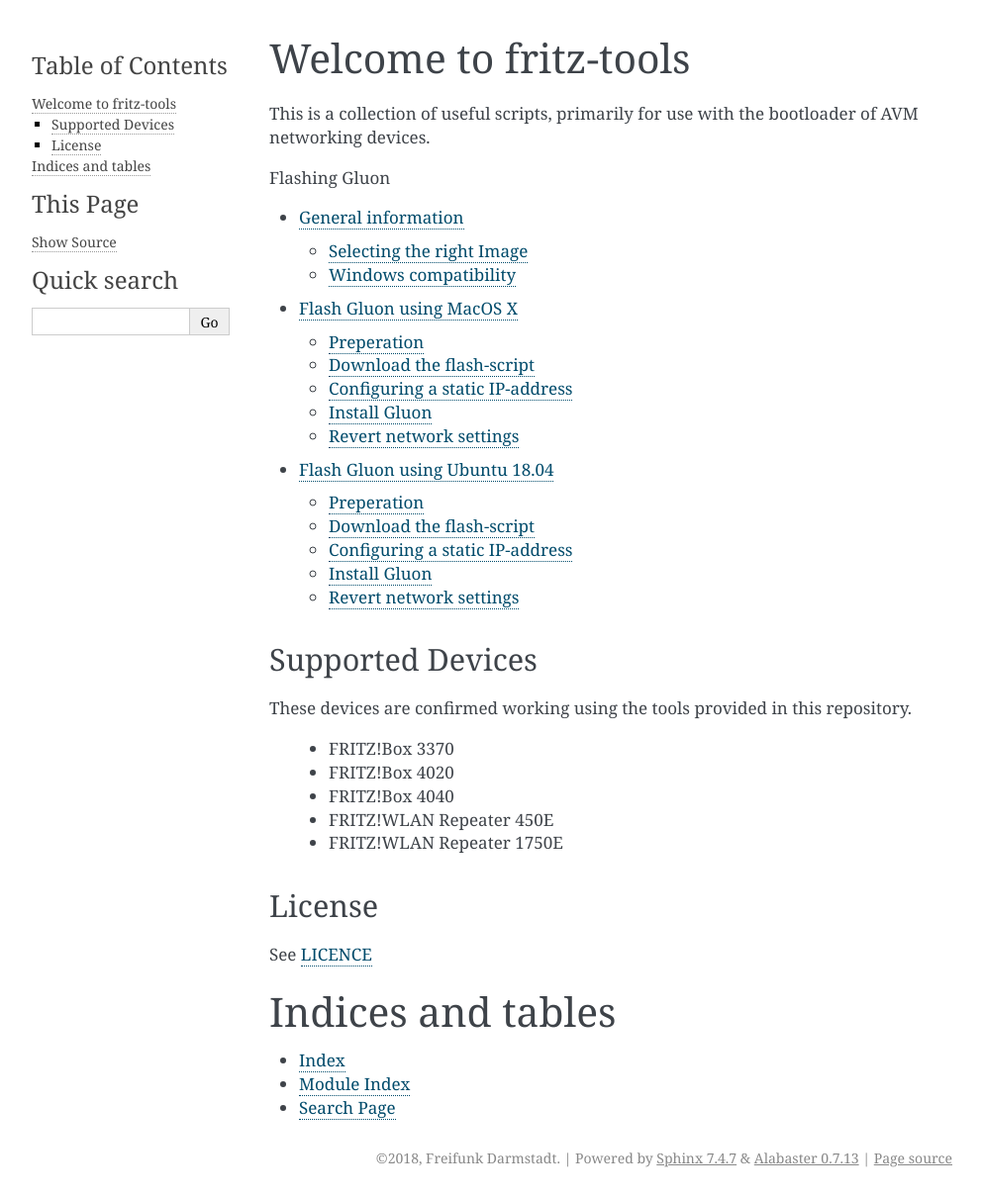
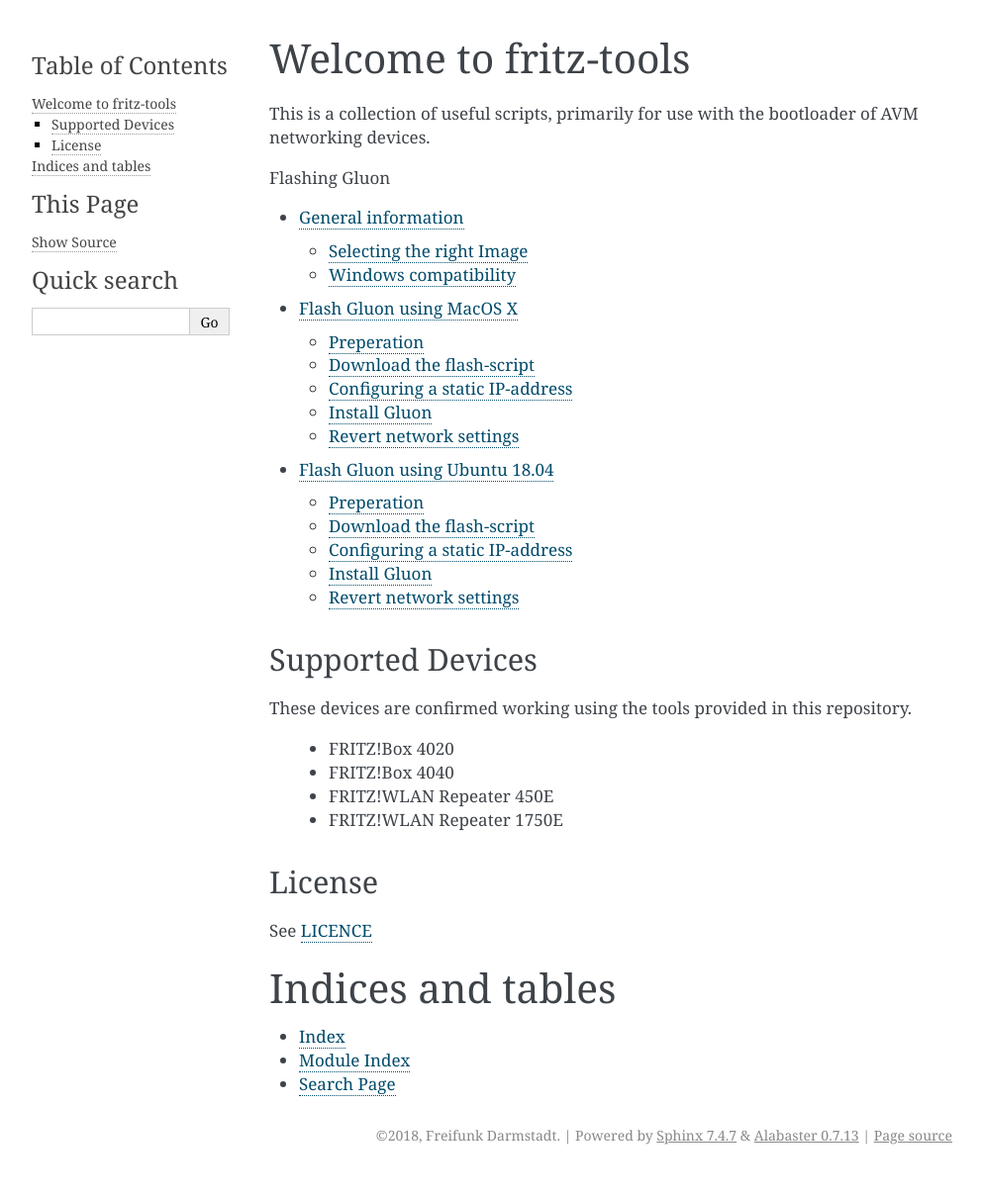
Before and after one commit to freifunk-darmstadt/fritz-tools, a Sphinx documentation site: the page built from docs/index.rst, in a window 1280 px wide. Shown: the whole page at 99% size, without its empty margins (148-1141 px from the left). Built offline with Sphinx 7.4.7, drawn with Linux system fonts in a browser that asks for light colours; after the commit the page ends 1187 px from its top, so only the background shows below that.

Commit message:
remove FRITZ!Box 3370
The 3370 was listed by accident (Gluon testdrive but no upstream
support)

```diff
--- a/docs/index.rst
+++ b/docs/index.rst
@@ -17,7 +17,6 @@
 
 These devices are confirmed working using the tools provided in this repository.
 
- - FRITZ!Box 3370
  - FRITZ!Box 4020
  - FRITZ!Box 4040
  - FRITZ!WLAN Repeater 450E
```
